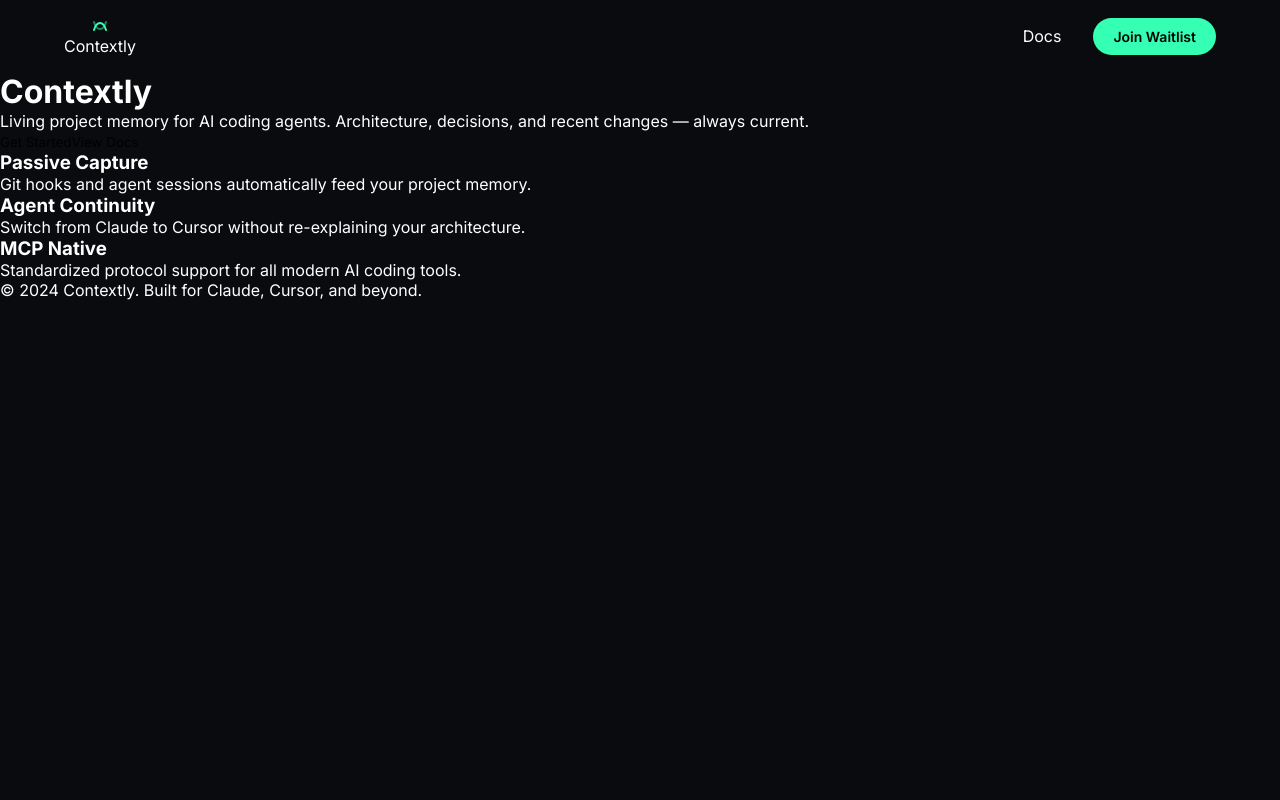
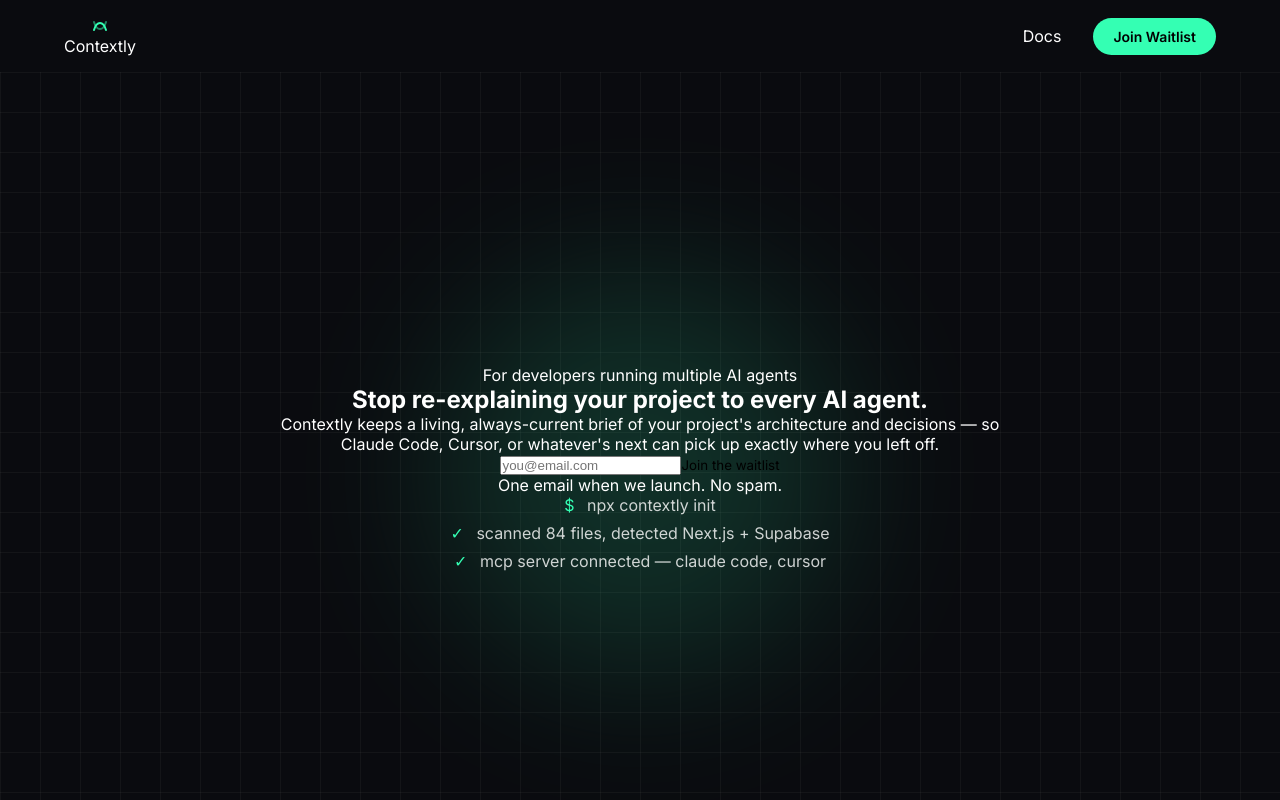
Before and after one commit to GetContextly/contextly, a Next.js app in the folder packages/dashboard/: page / in a window 1280 px wide. Shown: the top 800 px of the page. Built offline with nearby package versions, Linux system fonts and the light colour scheme.

Commit message:
feat(dashboard): assemble landing page sections in main page

```diff
--- a/packages/dashboard/src/app/page.tsx
+++ b/packages/dashboard/src/app/page.tsx
@@ -1,44 +1,24 @@
 import React from 'react';
+import { Hero } from '@/components/Hero';
+import { Problem } from '@/components/Problem';
+import { HowItWorks } from '@/components/HowItWorks';
+import { Objection } from '@/components/Objection';
+import { BuiltFor } from '@/components/BuiltFor';
+import { CliFirst } from '@/components/CliFirst';
+import { Waitlist } from '@/components/Waitlist';
+import { Footer } from '@/components/Footer';
 
 export default function LandingPage() {
   return (
-    <div className="min-h-screen bg-slate-950 text-white flex flex-col items-center justify-center p-6 text-center">
-      <header className="mb-12">
-        <h1 className="text-6xl font-extrabold mb-4 bg-gradient-to-r from-blue-400 to-purple-600 bg-clip-text text-transparent">
-          Contextly
-        </h1>
-        <p className="text-xl text-slate-400 max-w-2xl">
-          Living project memory for AI coding agents. Architecture, decisions, and recent changes — always current.
-        </p>
-      </header>
-
-      <main className="flex gap-4">
-        <button className="bg-blue-600 hover:bg-blue-700 px-8 py-3 rounded-lg font-semibold transition-all">
-          Get Started
-        </button>
-        <button className="bg-slate-800 hover:bg-slate-700 px-8 py-3 rounded-lg font-semibold transition-all border border-slate-700">
-          View Docs
-        </button>
-      </main>
-
-      <section className="mt-24 grid grid-cols-1 md:grid-cols-3 gap-8 max-w-5xl">
-        <div className="p-6 bg-slate-900 rounded-xl border border-slate-800">
-          <h3 className="text-lg font-bold mb-2 text-blue-400">Passive Capture</h3>
-          <p className="text-slate-400 text-sm">Git hooks and agent sessions automatically feed your project memory.</p>
-        </div>
-        <div className="p-6 bg-slate-900 rounded-xl border border-slate-800">
-          <h3 className="text-lg font-bold mb-2 text-purple-400">Agent Continuity</h3>
-          <p className="text-slate-400 text-sm">Switch from Claude to Cursor without re-explaining your architecture.</p>
-        </div>
-        <div className="p-6 bg-slate-900 rounded-xl border border-slate-800">
-          <h3 className="text-lg font-bold mb-2 text-green-400">MCP Native</h3>
-          <p className="text-slate-400 text-sm">Standardized protocol support for all modern AI coding tools.</p>
-        </div>
-      </section>
-
-      <footer className="mt-24 text-slate-500 text-sm">
-        © 2024 Contextly. Built for Claude, Cursor, and beyond.
-      </footer>
-    </div>
+    <main>
+      <Hero />
+      <Problem />
+      <HowItWorks />
+      <Objection />
+      <BuiltFor />
+      <CliFirst />
+      <Waitlist />
+      <Footer />
+    </main>
   );
 }
```
